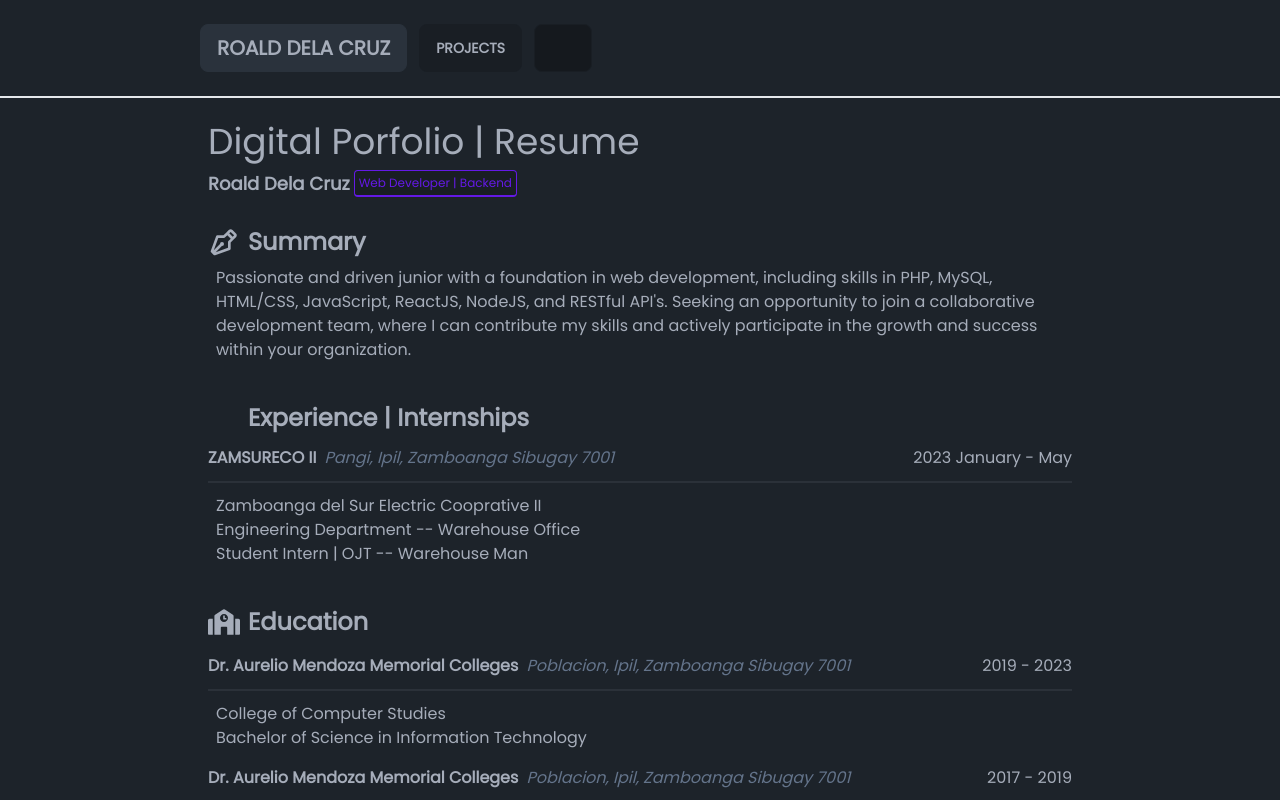
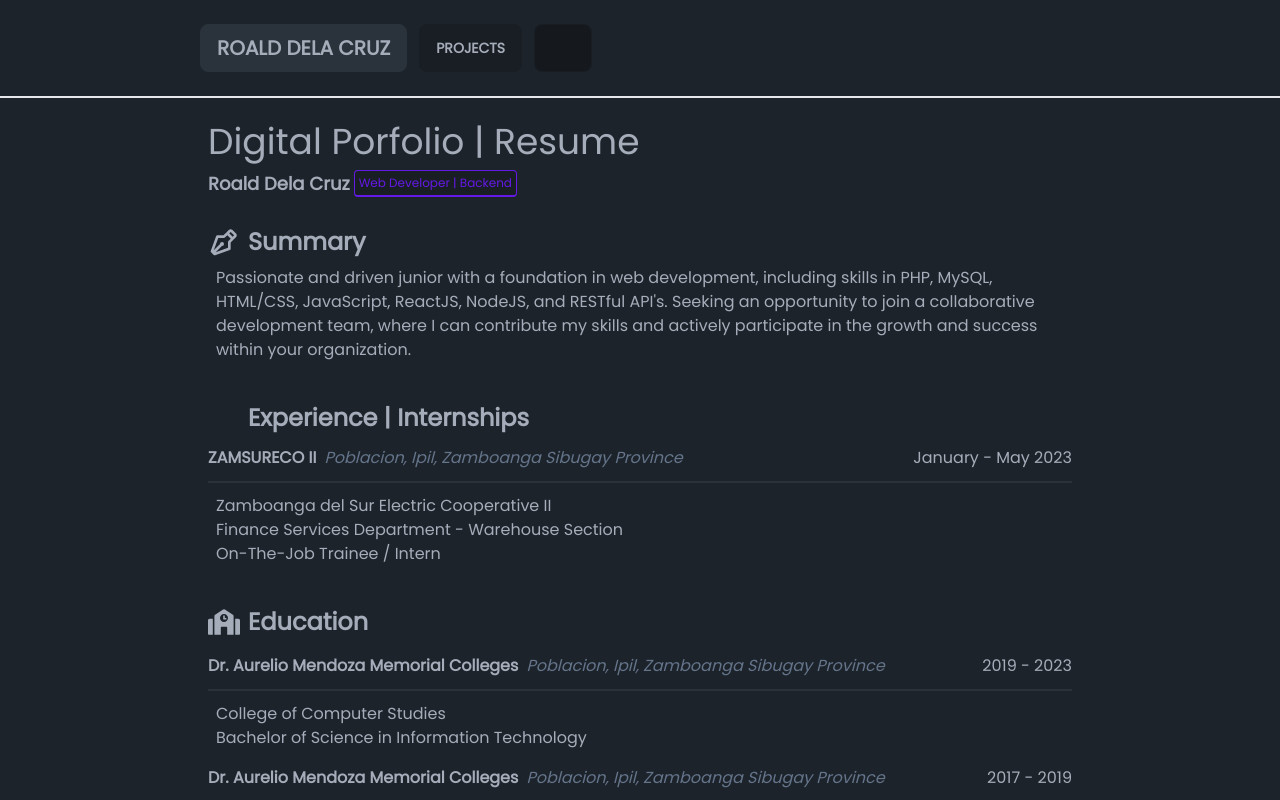
Before and after one commit to Roald2000/react-app-portfolio, a React (Vite) app: page /react-app-portfolio/projects in a window 1280 px wide. Both pictures are taken after a click on the element "ROALD DELA CRUZ". Shown: the top 800 px of the page. Built offline with nearby package versions, Linux system fonts and the light colour scheme; some icons are missing.

Commit message:
minor changes, updated resume

```diff
--- a/src/app.jsx
+++ b/src/app.jsx
@@ -35,8 +35,10 @@ function Contents() {
               </Link>
             </h1>
           </li>
-          <li >
-            <Link className="btn" to={"/react-app-portfolio/projects"}>Projects</Link>
+          <li>
+            <Link className="btn" to={"/react-app-portfolio/projects"}>
+              Projects
+            </Link>
           </li>
           <li>
             <ToggleThemButton />
@@ -51,11 +53,11 @@ function Contents() {
           <ul className="flex justify-center items-center gap-1 ">
             <li>
               <a
-                className="flex items-center gap-1 text-slate-400 hover:text-slate-600 duration-300"
                 download={resumepdf}
-                href={resumepdf}
+                className="flex items-center gap-1 text-slate-400 hover:text-slate-600 duration-300 tooltip cursor-pointer"
+                data-tip="Click to download resume"
               >
-                PDF Resume <FaFilePdf />
+                Resume PDF <FaFilePdf />
               </a>
             </li>
             <li>|</li>
@@ -73,23 +75,32 @@ function Contents() {
               <a
                 className="flex items-center gap-1 text-slate-400 hover:text-slate-600 duration-300"
                 href="https://github.com/Roald2000"
-                target="_blank" rel="noreferrer"
+                target="_blank"
+                rel="noreferrer"
               >
                 GitHub <FaGithub />
               </a>
             </li>
           </ul>
           <br />
-          <article className="group italic text-center text-xs sm:text-md tooltip tooltip-accent" data-tip={"Click to Copy"} onClick={() => {
-            navigator.clipboard.writeText(document.getElementById('quote').textContent);
-            alert('Content Copied to clipboard');
-          }}>
+          <article
+            className="group italic text-center text-xs sm:text-md tooltip tooltip-accent"
+            data-tip={"Click to Copy"}
+            onClick={() => {
+              navigator.clipboard.writeText(
+                document.getElementById("quote").textContent
+              );
+              alert("Content Copied to clipboard");
+            }}
+          >
             <span className="text-xl font-bold">&quot;</span>
-            <span id="quote" className=" cursor-pointer">Daily Progress...
-              fosters not perfection, but unwavering determination and resilience
-              throughout life. While numerous individuals may persist and
-              persevere, without embracing the essence of failure, no valuable
-              lessons can be gleaned, thereby rendering all hardships futile.</span>
+            <span id="quote" className=" cursor-pointer">
+              Daily Progress... fosters not perfection, but unwavering
+              determination and resilience throughout life. While numerous
+              individuals may persist and persevere, without embracing the
+              essence of failure, no valuable lessons can be gleaned, thereby
+              rendering all hardships futile.
+            </span>
             <span className="text-xl font-bold">&quot;</span>
             <br />
             <span className="font-bold text-2xl">-- Me</span>
@@ -99,7 +110,9 @@ function Contents() {
         <div className="flex items-center justify-center gap-3">
           <span>Made with </span>
           <div>
-            <BiLogoReact className="inline" size={32} /> <BiLogoTailwindCss className="inline" size={32} /> <SiDaisyui className="inline" size={32} />
+            <BiLogoReact className="inline" size={32} />{" "}
+            <BiLogoTailwindCss className="inline" size={32} />{" "}
+            <SiDaisyui className="inline" size={32} />
           </div>
         </div>
       </footer>
--- a/src/assets/data.jsx
+++ b/src/assets/data.jsx
@@ -187,3 +187,36 @@ export const projects = [
     ],
   },
 ];
+
+export const academia = [
+  {
+    name: "Dr. Aurelio Mendoza Memorial Colleges",
+    address: "Poblacion, Ipil, Zamboanga Sibugay Province",
+    academic_year: "2019 - 2023",
+    department: "College of Computer Studies",
+    degree_course: "Bachelor of Science in Information Technology",
+    major: "",
+  },
+  {
+    name: "Dr. Aurelio Mendoza Memorial Colleges",
+    address: "Poblacion, Ipil, Zamboanga Sibugay Province",
+    academic_year: "2017 - 2019",
+    department: "Senior High School",
+    degree_course: "Technology, Vocational & Livelihood Track",
+    major: "Computer Programming",
+  },
+];
+
+export const experience = [
+  {
+    company_institution: "Zamboanga del Sur Electric Cooperative II",
+    acron: "ZAMSURECO II",
+    address: "Poblacion, Ipil, Zamboanga Sibugay Province",
+    duration: "January - May 2023",
+    position: "On-The-Job Trainee / Intern",
+    department_assignment: {
+      department: "Finance Services Department",
+      section: "Warehouse Section",
+    },
+  },
+];
--- a/src/pages/Home.jsx
+++ b/src/pages/Home.jsx
@@ -11,7 +11,13 @@ import {
 
 import { BiPen } from "react-icons/bi";
 
-import { info, personal_skills, skills } from "../assets/data";
+import {
+  info,
+  personal_skills,
+  skills,
+  academia,
+  experience,
+} from "../assets/data";
 import { FaMailBulk, FaSchool } from "react-icons/fa";
 
 export default function Home() {
@@ -49,25 +55,30 @@ export default function Home() {
           <span>Experience | Internships</span>
         </h2>
         <div className="" id="company_list">
-          <div className="mt-2">
+          {experience.map((company, companyIndex) => {
+            return (
+              <div className="mt-2" key={companyIndex}>
                 <div className="flex items-center justify-between">
                   <h3 className="font-bold flex gap-2 items-center">
-                <span className="">ZAMSURECO II</span>
+                    <span className="">{company.acron}</span>
                     <span className="text-slate-500 italic font-light">
-                  Pangi, Ipil, Zamboanga Sibugay 7001
+                      {company.address}
                     </span>
                   </h3>
-              <h3 className="font-normal">2023 January - May</h3>
+                  <h3 className="font-normal">{company.duration}</h3>
                 </div>
                 <div className="divider my-1"></div>
                 <ul className="mx-2">
-              <li className="font-medium">
-                Zamboanga del Sur Electric Cooprative II
+                  <li className="font-medium">{company.company_institution}</li>
+                  <li className="">
+                    {company.department_assignment.department} -{" "}
+                    {company.department_assignment.section}
                   </li>
-              <li className="">Engineering Department -- Warehouse Office</li>
-              <li className="">Student Intern | OJT -- Warehouse Man</li>
+                  <li className="">{company.position}</li>
                 </ul>
               </div>
+            );
+          })}
         </div>
       </section>
 
@@ -77,49 +88,34 @@ export default function Home() {
           <FaSchool size={32} />
           <span>Education</span>
         </h2>
-        <div className="" id="company_list">
-          <div className="mt-4">
+        <div className="" id="academia_list">
+          {academia.map((academic, academicIndex) => {
+            return (
+              <div key={academicIndex} className="mt-4">
                 <div className="flex items-center justify-between">
                   <h3 className="font-bold flex gap-2 items-center">
-                <span className="">Dr. Aurelio Mendoza Memorial Colleges</span>
+                    <span className="">{academic.name}</span>
                     <span className="text-slate-500 italic font-light">
-                  Poblacion, Ipil, Zamboanga Sibugay 7001
+                      {academic.address}
                     </span>
                   </h3>
-              <h3 className="font-normal">2019 - 2023</h3>
+                  <h3 className="font-normal">{academic.academic_year}</h3>
                 </div>
                 <div className="divider my-1"></div>
                 <ul className="mx-2">
-              <li className="font-medium">College of Computer Studies</li>
-              <li className="">
-                Bachelor of Science in Information Technology
-              </li>
+                  <li className="font-medium">{academic.department}</li>
+                  <li className="">{academic.degree_course}</li>
+                  {academic.major && <li>{academic.major}</li>}
                 </ul>
               </div>
-          <div className="mt-4">
-            <div className="flex items-center justify-between">
-              <h3 className="font-bold flex gap-2 items-center">
-                <span className="">Dr. Aurelio Mendoza Memorial Colleges</span>
-                <span className="text-slate-500 italic font-light">
-                  Poblacion, Ipil, Zamboanga Sibugay 7001
-                </span>
-              </h3>
-              <h3 className="font-normal">2017 - 2019</h3>
-            </div>
-            <div className="divider my-1"></div>
-            <ul className="mx-2">
-              <li className="font-medium">
-                Technology, Vocational & Livelihood Track (TVL)
-              </li>
-              <li className="">Computer Programming</li>
-            </ul>
-          </div>
+            );
+          })}
         </div>
       </section>
 
       {/* Personal Skills */}
       <section className="w-full my-2">
-        <h2 className="my-2 text-lg sm:text-2xl font-semibold flex items-center gap-2">
+        <h2 className="my-2 text-lg sm:text-2xl font-semibold flex items-centerrnotepad gap-2">
           <FaPerson size={32} />
           <span>Personal Skills</span>
         </h2>
```
Also changed, not shown: 1 other file (tests, documents, lock files or other folders). Lines whose indentation alone changed are shown as unchanged.
